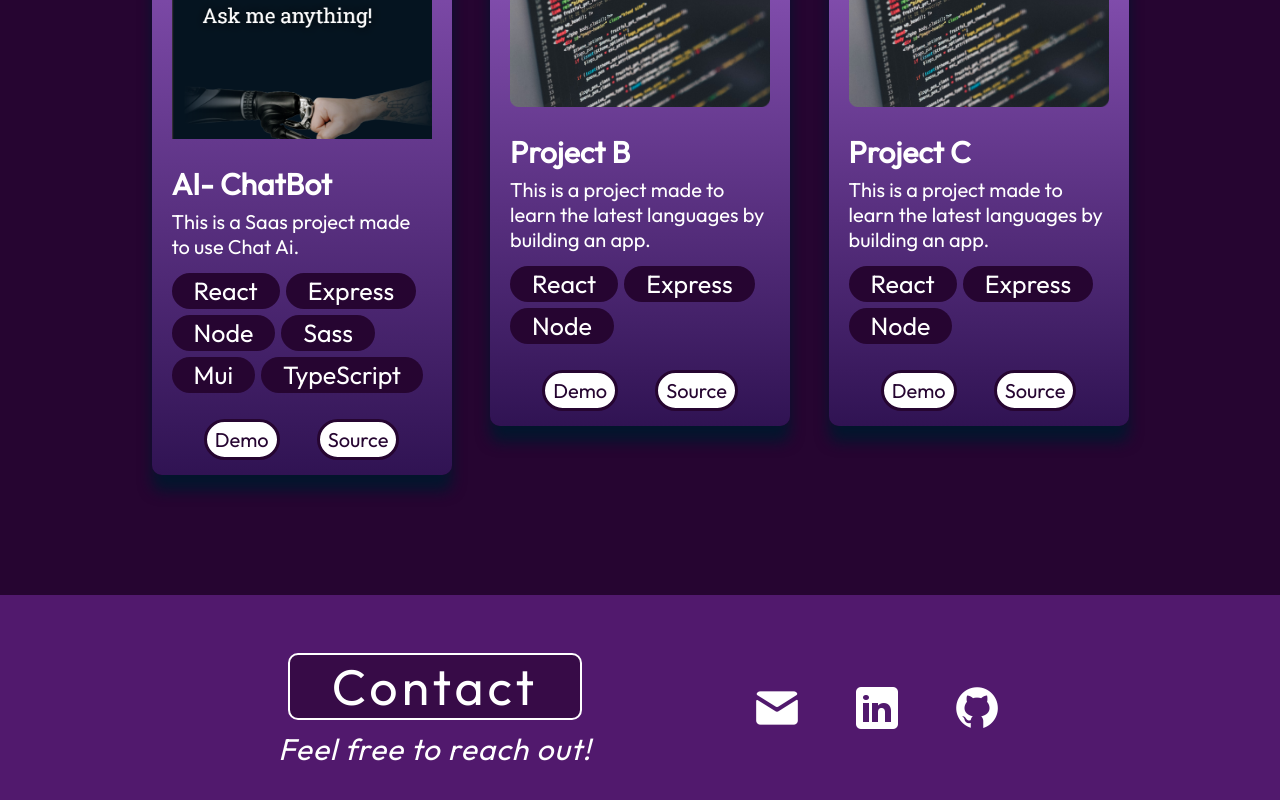
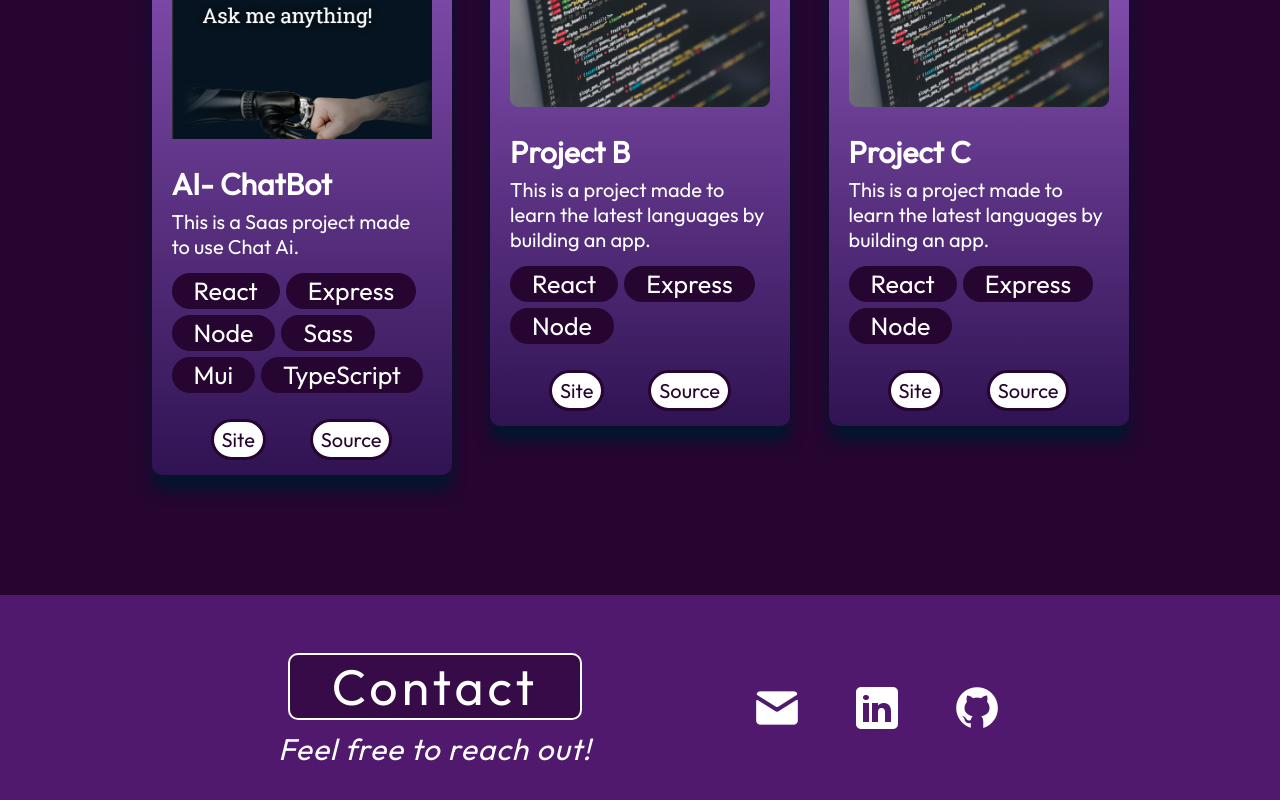
Before and after one commit to bhuvana-chandran/bhuvana_portfolio, a React (Vite) app: page / in a window 1280 px wide. Shown: the part 2231-3031 px from the top of the page. Built offline with nearby package versions, Linux system fonts and the light colour scheme.

Commit message:
Update ProjectCard.jsx

```diff
--- a/src/components/Projects/ProjectCard.jsx
+++ b/src/components/Projects/ProjectCard.jsx
@@ -4,7 +4,7 @@ import styles from "./ProjectCard.module.css";
 import { getImageUrl } from "../../utils";
 
 export const ProjectCard = ({
-  project: { title, imageSrc, description, skills, demo, source },
+  project: { title, imageSrc, description, skills, site, source },
 }) => {
   return (
     <div className={styles.container}>
@@ -25,8 +25,8 @@ export const ProjectCard = ({
         })}
       </ul>
       <div className={styles.links}>
-        <a href={demo} className={styles.link}>
-          Demo
+        <a href={site} className={styles.link}>
+          Site
         </a>
         <a href={source} className={styles.link}>
           Source
```
